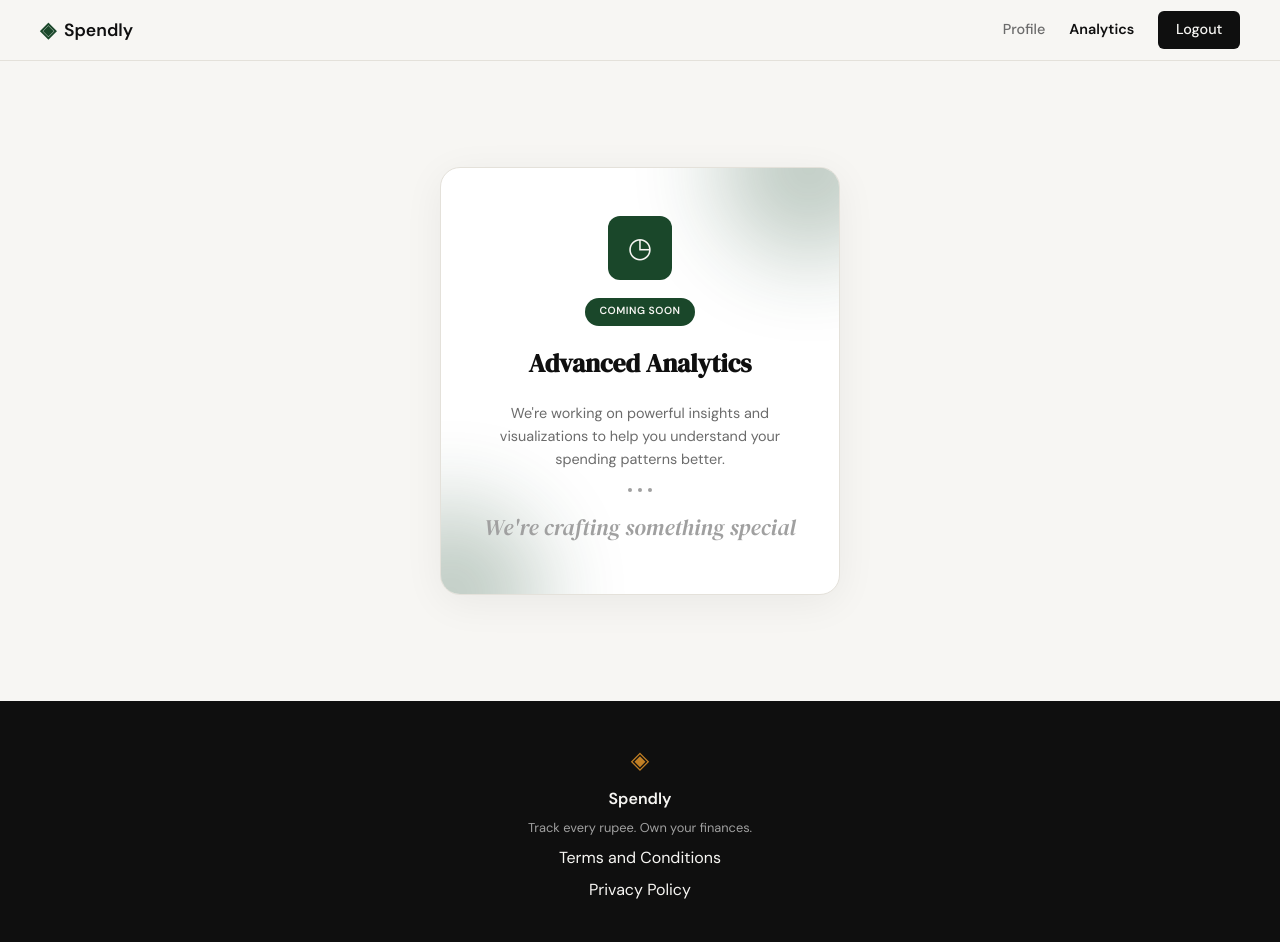
After one commit to JitendraSingh1435/WiselySpend, a Flask app: page /analytics in a window 1280 px wide. The commit adds this page. Run offline with Flask 3, Linux system fonts and the light colour scheme; the visitor is signed in with stand-in values (Sample User, id 1).

Commit message:
add coming soon page

```diff
--- a/app.py
+++ b/app.py
@@ -179,6 +179,14 @@ def profile():
     )
 
 
+@app.route("/analytics")
+def analytics():
+    if not session.get("user_id"):
+        return redirect(url_for("login"))
+
+    return render_template("analytics.html")
+
+
 # ------------------------------------------------------------------ #
 # Placeholder routes — students will implement these                  #
 # ------------------------------------------------------------------ #
--- a/static/css/style.css
+++ b/static/css/style.css
@@ -108,6 +108,7 @@ a { color: inherit; text-decoration: none; }
 
 .nav-links a { color: var(--ink-muted); transition: color 0.2s; }
 .nav-links a:hover { color: var(--ink); }
+.nav-links a.active { color: var(--ink); font-weight: 600; }
 
 .nav-cta {
     background: var(--ink) !important;
@@ -876,12 +877,125 @@ a { color: inherit; text-decoration: none; }
 }
 
 /* ------------------------------------------------------------------ */
+/* Coming soon (Analytics)                                             */
+/* ------------------------------------------------------------------ */
+
+.coming-soon-section {
+    min-height: calc(100vh - 60px - 100px);
+    display: flex;
+    align-items: center;
+    justify-content: center;
+    padding: 3rem 2rem;
+}
+
+.coming-soon-card {
+    position: relative;
+    width: 100%;
+    max-width: 400px;
+    background: var(--paper-card);
+    border: 1px solid var(--border);
+    border-radius: var(--radius-lg);
+    padding: 3rem 2rem;
+    overflow: hidden;
+    box-shadow: 0 8px 40px rgba(0,0,0,0.06);
+    display: flex;
+    flex-direction: column;
+    align-items: center;
+    gap: 1.1rem;
+    text-align: center;
+}
+
+.coming-soon-glow {
+    position: absolute;
+    width: 180px;
+    height: 180px;
+    border-radius: 50%;
+    background: var(--accent);
+    filter: blur(45px);
+    opacity: 0.28;
+    pointer-events: none;
+}
+
+.coming-soon-glow-top { top: -90px; right: -60px; }
+.coming-soon-glow-bottom { bottom: -90px; left: -80px; }
+
+.coming-soon-icon {
+    position: relative;
+    z-index: 1;
+    width: 64px;
+    height: 64px;
+    border-radius: var(--radius-md);
+    background: var(--accent);
+    color: var(--paper);
+    font-size: 1.75rem;
+    display: flex;
+    align-items: center;
+    justify-content: center;
+}
+
+.coming-soon-badge {
+    position: relative;
+    z-index: 1;
+    display: inline-flex;
+    align-items: center;
+    background: var(--accent);
+    color: var(--paper);
+    font-size: 0.65rem;
+    font-weight: 600;
+    letter-spacing: 0.05em;
+    text-transform: uppercase;
+    padding: 0.35rem 0.9rem;
+    border-radius: 999px;
+}
+
+.coming-soon-title {
+    position: relative;
+    z-index: 1;
+    font-family: var(--font-display);
+    font-size: 1.6rem;
+    color: var(--ink);
+}
+
+.coming-soon-body {
+    position: relative;
+    z-index: 1;
+    font-size: 0.9rem;
+    color: var(--ink-muted);
+    line-height: 1.6;
+    max-width: 300px;
+}
+
+.coming-soon-dots {
+    position: relative;
+    z-index: 1;
+    display: flex;
+    gap: 0.35rem;
+}
+
+.coming-soon-dot {
+    width: 4px;
+    height: 4px;
+    border-radius: 50%;
+    background: var(--ink-faint);
+}
+
+.coming-soon-tagline {
+    position: relative;
+    z-index: 1;
+    font-family: var(--font-display);
+    font-style: italic;
+    font-size: 1.4rem;
+    color: var(--ink-faint);
+}
+
+/* ------------------------------------------------------------------ */
 /* Responsive                                                          */
 /* ------------------------------------------------------------------ */
 
 @media (max-width: 900px) {
     .hero-subtitle { max-width: 100%; }
     .mock-stats { grid-template-columns: 1fr; }
+    .coming-soon-card { padding: 2.5rem 1.5rem; }
 
     .features-inner { grid-template-columns: 1fr; }
 
--- /dev/null
+++ b/templates/analytics.html
@@ -0,0 +1,25 @@
+{% extends "base.html" %}
+
+{% block title %}Analytics — Spendly{% endblock %}
+
+{% block content %}
+
+<section class="coming-soon-section">
+    <div class="coming-soon-card">
+        <span class="coming-soon-glow coming-soon-glow-top" aria-hidden="true"></span>
+        <span class="coming-soon-glow coming-soon-glow-bottom" aria-hidden="true"></span>
+
+        <div class="coming-soon-icon" aria-hidden="true">◷</div>
+        <span class="coming-soon-badge">Coming Soon</span>
+        <h1 class="coming-soon-title">Advanced Analytics</h1>
+        <p class="coming-soon-body">We're working on powerful insights and visualizations to help you understand your spending patterns better.</p>
+        <div class="coming-soon-dots" aria-hidden="true">
+            <span class="coming-soon-dot"></span>
+            <span class="coming-soon-dot"></span>
+            <span class="coming-soon-dot"></span>
+        </div>
+        <p class="coming-soon-tagline">We're crafting something special</p>
+    </div>
+</section>
+
+{% endblock %}
--- a/templates/base.html
+++ b/templates/base.html
@@ -21,6 +21,7 @@
             <div class="nav-links">
                 {% if session.get('user_id') %}
                 <a href="{{ url_for('profile') }}">Profile</a>
+                <a href="{{ url_for('analytics') }}" class="{{ 'active' if request.endpoint == 'analytics' else '' }}">Analytics</a>
                 <a href="{{ url_for('logout') }}" class="nav-cta">Logout</a>
                 {% else %}
                 <a href="{{ url_for('login') }}">Sign in</a>
```
Also changed, not shown: figma_design.txt (added, +29 -0 lines), 1 other file.
